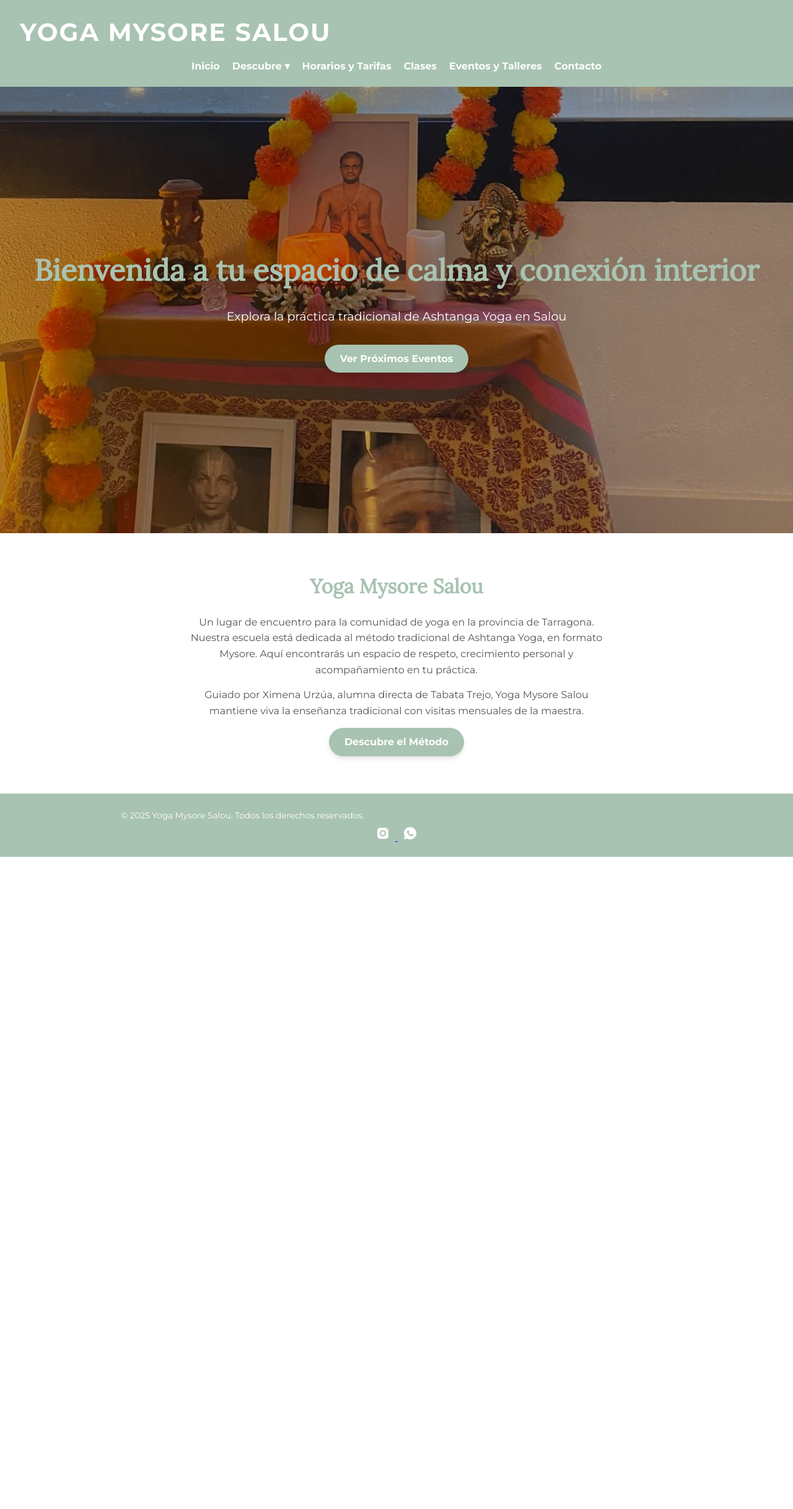
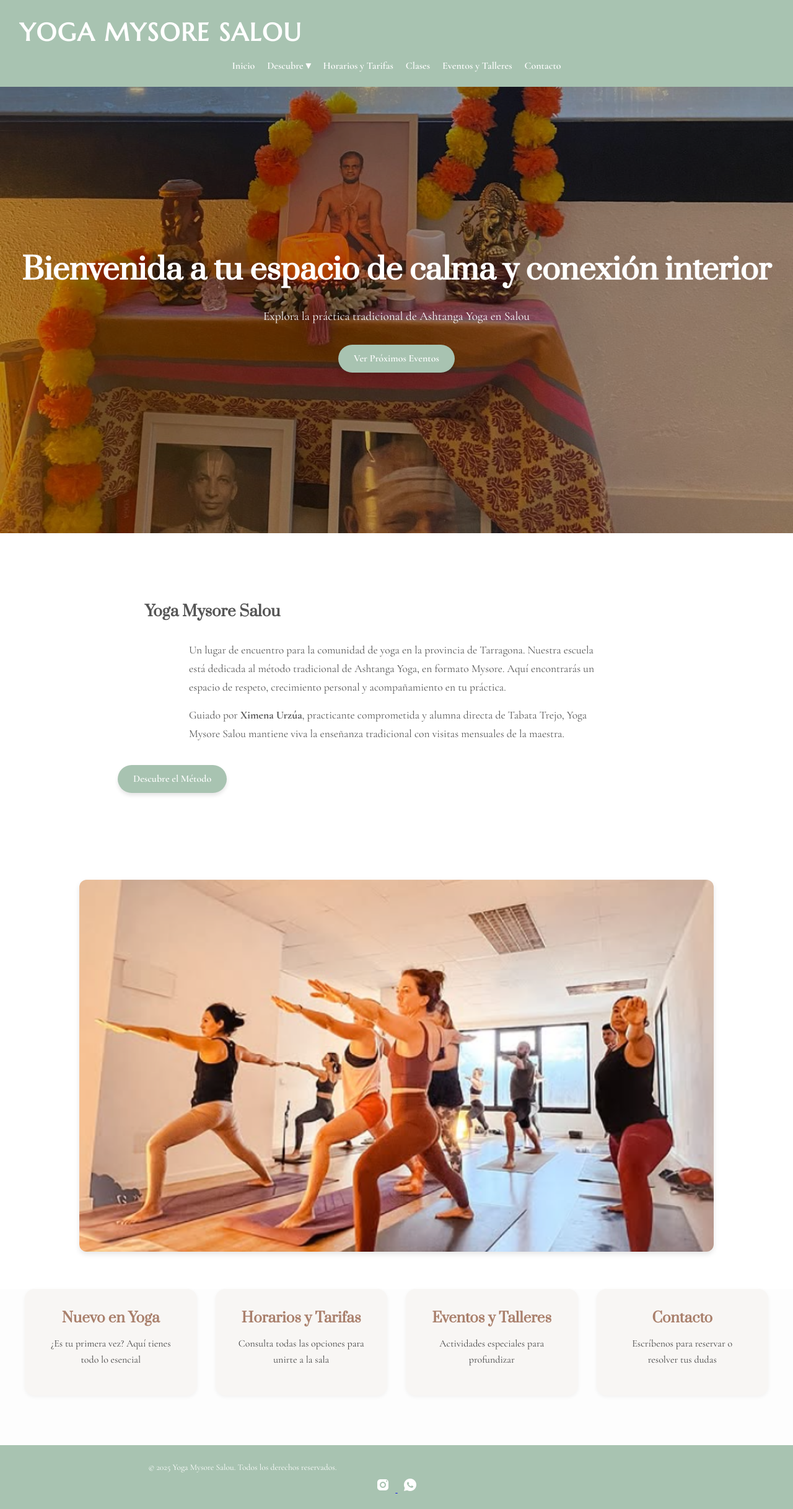
Before and after one commit to luciaetxe/mysore_salou, a Flask app: page / in a window 1280 px wide. Shown: the whole page at 62% size. Before the commit the page ends 1382 px from the top, so only its background shows below. Run offline with Flask 3, Linux system fonts and the light colour scheme.

Commit message:
design updates for fonts, index and nuevo en yoga

```diff
--- a/static/style.css
+++ b/static/style.css
@@ -1,3 +1,6 @@
+
+@import url('https://fonts.googleapis.com/css2?family=Cormorant+Garamond:ital,wght@0,400;0,700;1,400&family=Marcellus&family=Prata&family=Satisfy&display=swap');
+
 /* --------------------
    RESET BÁSICO
 -------------------- */
@@ -8,7 +11,7 @@
 }
 
 body {
-    font-family: 'Montserrat', sans-serif;
+    font-family: 'Cormorant Garamond', serif;
     color: #555;
     background-color: #fff;
     line-height: 1.6;
@@ -35,7 +38,7 @@ body {
     font-size: 2.5rem;
     color: #fff;
     letter-spacing: 2px;
-    font-family: 'Montserrat', sans-serif;
+    font-family: 'Marcellus', serif;
 }
 
 .menu-toggle {
@@ -101,7 +104,7 @@ nav ul li.dropdown ul.dropdown-content:hover {
    HERO SECTION
 -------------------- */
 .hero {
-    background-image: url("media/WhatsApp\ Image\ 2025-05-12\ at\ 13.26.35_ba557ae3.jpg");
+    background-image: url("media/hero.jpg");
     background-size: cover;
     background-position: center;
     height: 90vh;
@@ -126,7 +129,7 @@ nav ul li.dropdown ul.dropdown-content:hover {
 }
 
 .hero h2 {
-    font-family: 'Lora', serif;
+    font-family: 'Prata', serif;
     font-size: 3rem;
     margin-bottom: 20px;
 }
@@ -134,6 +137,28 @@ nav ul li.dropdown ul.dropdown-content:hover {
 .hero p {
     font-size: 1.2rem;
     margin-bottom: 30px;
+}
+
+/* --------------------
+   GENERIC ELEMENTS
+-------------------- */
+h1, h2, h3, h4 {
+    font-family: 'Prata', serif;
+}
+
+p {
+    font-family: 'Cormorant Garamond', serif;
+    max-width: 700px;
+    margin: 0 auto 15px;
+    padding: 0 15px;
+}
+
+blockquote, .cita, .quote {
+    font-family: 'Satisfy', cursive;
+    font-size: 1.3rem;
+    line-height: 1.8;
+    color: #777;
+    text-align: center;
 }
 
 .btn {
@@ -151,27 +176,6 @@ nav ul li.dropdown ul.dropdown-content:hover {
 .btn:hover {
     background-color: #8fb9a3;
     box-shadow: 0 6px 8px rgba(0, 0, 0, 0.15);
-}
-
-/* --------------------
-   GENERIC SECTIONS
--------------------- */
-section {
-    padding: 60px 0;
-    text-align: center;
-}
-
-h2 {
-    font-family: 'Lora', serif;
-    color: #a8c3b1;
-    font-size: 2rem;
-    margin-bottom: 20px;
-}
-
-p {
-    max-width: 700px;
-    margin: 0 auto 15px;
-    padding: 0 15px;
 }
 
 /* --------------------
@@ -270,6 +274,9 @@ p {
     nav ul li ul.dropdown-content li a {
         padding-left: 25px;
     }
+        .logo {
+        font-size: 1.6rem;
+    }
 }
 
 /* --------------------
@@ -359,7 +366,7 @@ p {
     background-color: #a8c3b1;
     color: #fff;
     text-align: center;
-    font-family: 'Lora', serif;
+    font-family: 'Prata', serif;
     font-size: 0.9rem;
     padding: 8px 0;
     border-radius: 8px;
@@ -414,7 +421,7 @@ p {
 }
 
 .tarifa-card h4 {
-    font-family: 'Lora', serif;
+    font-family: 'Prata', serif;
     color: #a8c3b1;
     font-size: 1rem;
     margin-bottom: 10px;
@@ -456,3 +463,140 @@ p {
         max-height: 250px;
     }
 }
+
+.destacados {
+  padding: 80px 20px;
+  padding-top: 0px;
+  background-color: #fdfdfd;
+}
+
+.destacados-grid {
+  display: grid;
+  grid-template-columns: repeat(auto-fit, minmax(240px, 1fr));
+  gap: 30px;
+  max-width: 1200px;
+  margin: 0 auto;
+}
+
+.destacado-card {
+  background-color: #f8f6f4;
+  border-radius: 16px;
+  padding: 30px 20px;
+  text-align: center;
+  text-decoration: none;
+  color: #444;
+  box-shadow: 0 2px 6px rgba(0,0,0,0.05);
+  transition: all 0.3s ease;
+}
+
+.destacado-card:hover {
+  transform: translateY(-4px);
+  box-shadow: 0 6px 12px rgba(0,0,0,0.1);
+}
+
+.destacado-card h3 {
+  font-family: 'Prata', serif;
+  color: #a97f6b;
+  margin-bottom: 10px;
+  font-size: 1.4rem;
+}
+
+.destacado-card p {
+  font-family: 'Cormorant Garamond', serif;
+  font-size: 1rem;
+}
+
+.about-section {
+  padding: 80px 20px;
+}
+
+.about-section .container {
+  max-width: 900px;
+  margin: 0 auto;
+  text-align: left;
+}
+
+.about-section p {
+  font-size: 1.1rem;
+  line-height: 1.7;
+}
+
+.about-section .btn {
+  margin-top: 20px;
+}
+
+.about-section ul {
+  list-style: none;
+  padding-left: 0;
+  margin: 0 auto;
+  text-align: center;
+}
+
+.about-section ul li {
+  position: relative;
+  padding-left: 1.4em;
+  margin-bottom: 10px;
+  display: inline-block;
+  text-align: left;
+  max-width: 600px;
+}
+
+.about-section ul li::before {
+  content: "•";
+  color: #a97f6b;
+  font-size: 1.2rem;
+  position: absolute;
+  left: 0;
+  top: 0;
+}
+
+.about-section h2, .about-section h3 {
+  text-align: left;
+  padding-left: 1rem;
+  margin: 1.75rem;
+}
+
+.imagen-destacada img {
+  width: 100%;
+  height: auto;
+  display: block;
+  margin: 60px auto;
+  border-radius: 12px;
+  box-shadow: 0 4px 8px rgba(0,0,0,0.1);
+}
+
+.container-imagen {
+  display: flex;
+  flex-wrap: wrap;
+  align-items: center;
+  gap: 40px;
+  max-width: 1200px;
+  margin: 80px auto;
+  padding: 0 20px;
+}
+
+.container-imagen .texto {
+  flex: 1 1 55%;
+}
+
+.container-imagen .imagen {
+  flex: 1 1 40%;
+  text-align: center;
+}
+
+.container-imagen .imagen img {
+  max-width: 100%;
+  border-radius: 12px;
+  box-shadow: 0 4px 8px rgba(0,0,0,0.1);
+}
+
+.imagen-destacada img {
+  width: 80%;
+  height: auto;
+  max-height: 600px;
+  object-fit: cover;
+  display: block;
+  margin: 60px auto;
+  border-radius: 12px;
+  box-shadow: 0 4px 8px rgba(0,0,0,0.1);
+}
--- a/templates/base.html
+++ b/templates/base.html
@@ -6,7 +6,9 @@
     <title>{% block title %}Yoga Mysore Salou{% endblock %}</title>
     <link rel="stylesheet" href="{{ url_for('static', filename='style.css') }}">
     <link rel="icon" type="image/png" href="{{ url_for('static', filename='media/favicon-32x32.png') }}">
-    <link href="https://fonts.googleapis.com/css2?family=Lora&family=Montserrat:wght@400;700&display=swap" rel="stylesheet">
+    <link rel="preconnect" href="https://fonts.googleapis.com">
+    <link rel="preconnect" href="https://fonts.gstatic.com" crossorigin>
+    <link href="https://fonts.googleapis.com/css2?family=Cormorant+Garamond:ital,wght@0,300..700;1,300..700&family=Marcellus&family=Prata&family=Satisfy&display=swap" rel="stylesheet">
 </head>
 <body>
 
--- a/templates/index.html
+++ b/templates/index.html
@@ -16,8 +16,31 @@
     <div class="container">
         <h2>Yoga Mysore Salou</h2>
         <p>Un lugar de encuentro para la comunidad de yoga en la provincia de Tarragona. Nuestra escuela está dedicada al método tradicional de Ashtanga Yoga, en formato Mysore. Aquí encontrarás un espacio de respeto, crecimiento personal y acompañamiento en tu práctica.</p>
-        <p>Guiado por Ximena Urzúa, alumna directa de Tabata Trejo, Yoga Mysore Salou mantiene viva la enseñanza tradicional con visitas mensuales de la maestra.</p>
+        <p>Guiado por <strong>Ximena Urzúa</strong>, practicante comprometida y alumna directa de Tabata Trejo, Yoga Mysore Salou mantiene viva la enseñanza tradicional con visitas mensuales de la maestra.</p>
         <a href="{{ url_for('el_metodo') }}" class="btn">Descubre el Método</a>
+    </div>
+</section>
+<section class="imagen-destacada">
+  <img src="{{ url_for('static', filename='media/gallery4.png') }}" alt="Sala de yoga Mysore Salou">
+</section>
+<section class="destacados">
+    <div class="destacados-grid">
+        <a href="{{ url_for('nuevo_en_yoga') }}" class="destacado-card">
+            <h3>Nuevo en Yoga</h3>
+            <p>¿Es tu primera vez? Aquí tienes todo lo esencial</p>
+        </a>
+        <a href="{{ url_for('horarios_tarifas') }}" class="destacado-card">
+            <h3>Horarios y Tarifas</h3>
+            <p>Consulta todas las opciones para unirte a la sala</p>
+        </a>
+        <a href="{{ url_for('eventos') }}" class="destacado-card">
+            <h3>Eventos y Talleres</h3>
+            <p>Actividades especiales para profundizar</p>
+        </a>
+        <a href="{{ url_for('contacto') }}" class="destacado-card">
+            <h3>Contacto</h3>
+            <p>Escríbenos para reservar o resolver tus dudas</p>
+        </a>
     </div>
 </section>
 
```
Also changed, not shown: templates/nuevo_en_yoga.html (+7 -6 lines), static/media/hero.jpg (renamed from static/media/WhatsApp Image 2025-05-12 at 13.26.35_ba557ae3.jpg).
